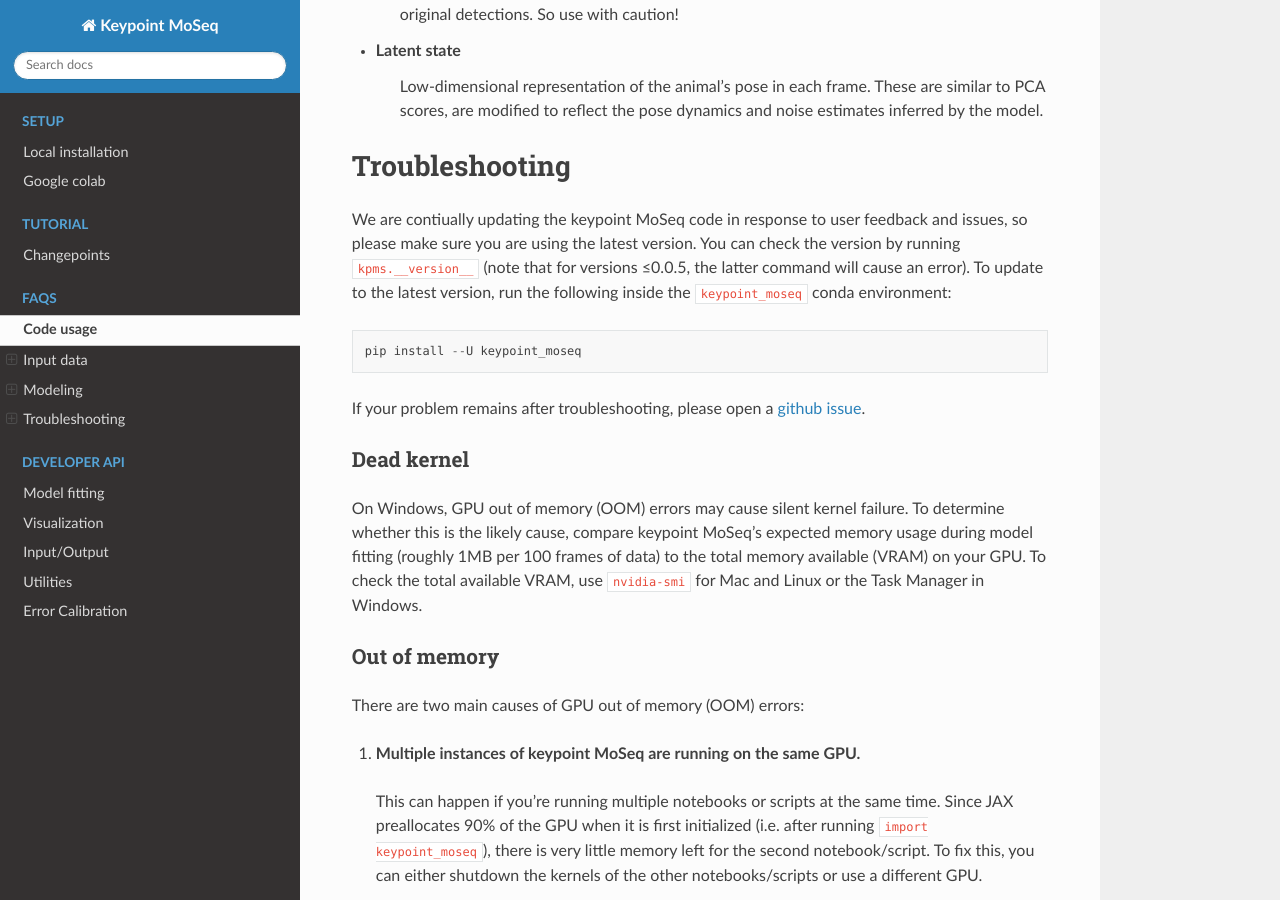
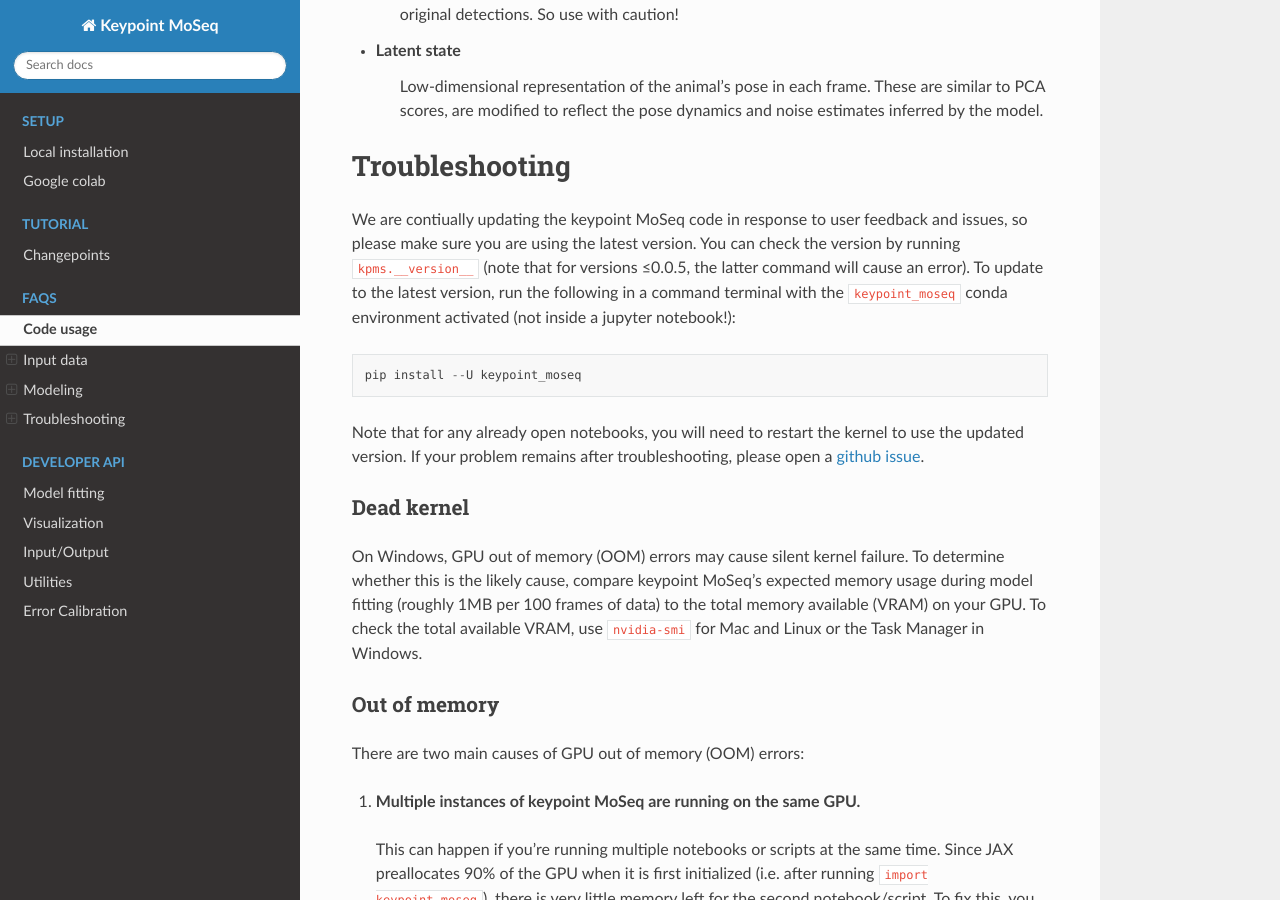
Before and after one commit to dattalab/keypoint-moseq, a Sphinx documentation site: the page built from docs/source/FAQs.rst, in a window 1280 px wide and 900 px high, scrolled down 5903 px. Built offline with Sphinx 7.4.7 and the Read the Docs theme 2.0.0, drawn with Linux system fonts in a browser that asks for light colours; pages that are not in the unit, such as notebooks, are missing from menus.

Commit message:
added more advice on version updating

```diff
--- a/docs/source/FAQs.rst
+++ b/docs/source/FAQs.rst
@@ -190,11 +190,11 @@
 Troubleshooting
 ===============
 
-We are contiually updating the keypoint MoSeq code in response to user feedback and issues, so please make sure you are using the latest version. You can check the version by running ``kpms.__version__`` (note that for versions ≤0.0.5, the latter command will cause an error). To update to the latest version, run the following inside the ``keypoint_moseq`` conda environment::
+We are contiually updating the keypoint MoSeq code in response to user feedback and issues, so please make sure you are using the latest version. You can check the version by running ``kpms.__version__`` (note that for versions ≤0.0.5, the latter command will cause an error). To update to the latest version, run the following in a command terminal with the ``keypoint_moseq`` conda environment activated (not inside a jupyter notebook!)::
 
     pip install --U keypoint_moseq
 
-If your problem remains after troubleshooting, please open a `github issue <https://github.com/dattalab/keypoint-moseq/issues>`_.
+Note that for any already open notebooks, you will need to restart the kernel to use the updated version. If your problem remains after troubleshooting, please open a `github issue <https://github.com/dattalab/keypoint-moseq/issues>`_.
 
 
 Dead kernel
```
